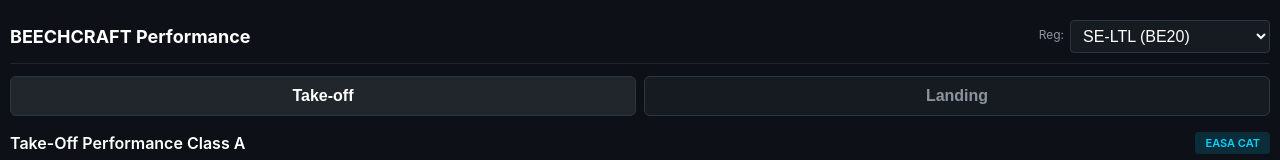
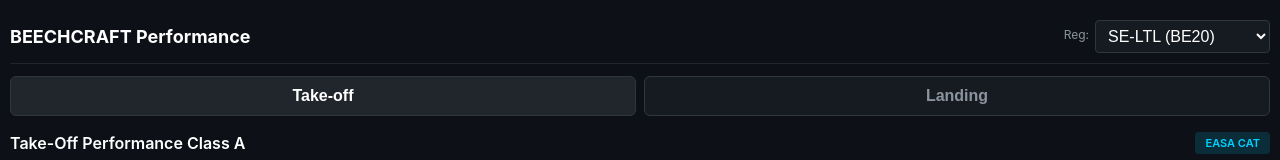
Before and after one commit to uppenberg/Beechcraft-Performance-EFB, a plain HTML site: page index.html in a window 1280 px wide. Shown: the top 160 px of the page. Drawn offline with Linux system fonts and the light colour scheme; no server answers.

Commit message:
Adjust global registration select width

```diff
--- a/index.html
+++ b/index.html
@@ -66,7 +66,7 @@
         <h1 style="font-size: 18px; margin: 0; color: #fff;">BEECHCRAFT Performance</h1>
         <div class="global-reg" style="display: flex; align-items: center; gap: 6px;">
             <label for="global-registration" style="font-size: 12px; color: #8b949e;">Reg:</label>
-            <select id="global-registration" style="background: #161b22; color: #fff; border: 1px solid #30363d; padding: 6px 8px; border-radius: 4px; width: 200px;">
+            <select id="global-registration" style="background: #161b22; color: #fff; border: 1px solid #30363d; padding: 6px 8px; border-radius: 4px; width: 175px;">
                 <option value="SE-LTL" selected>SE-LTL (BE20)</option>
                 <option value="SE-KVL">SE-KVL (BE20)</option>
                 <option value="SE-MJU">SE-MJU (BE20)</option>
```
